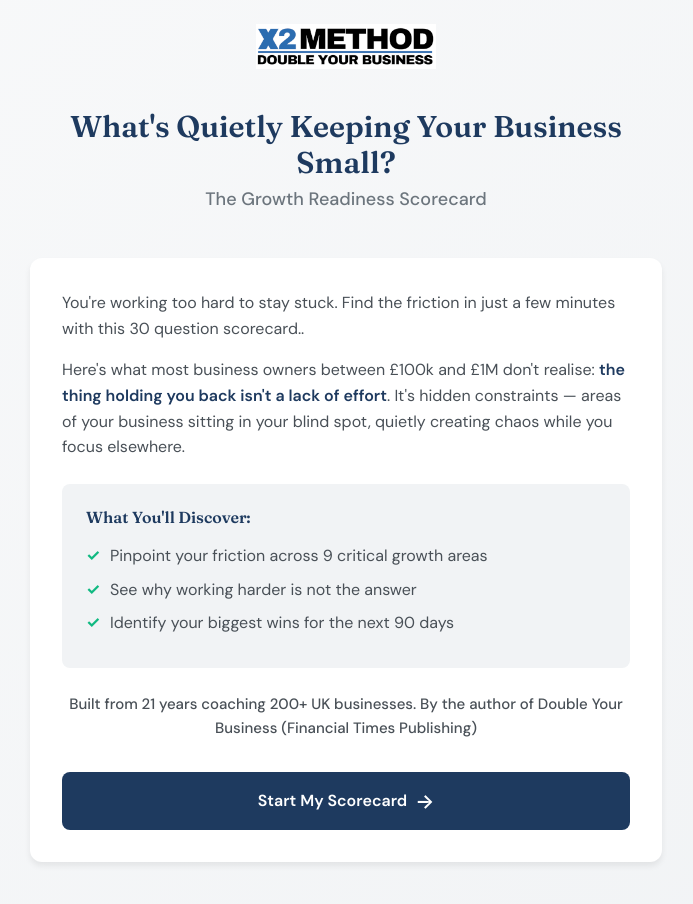
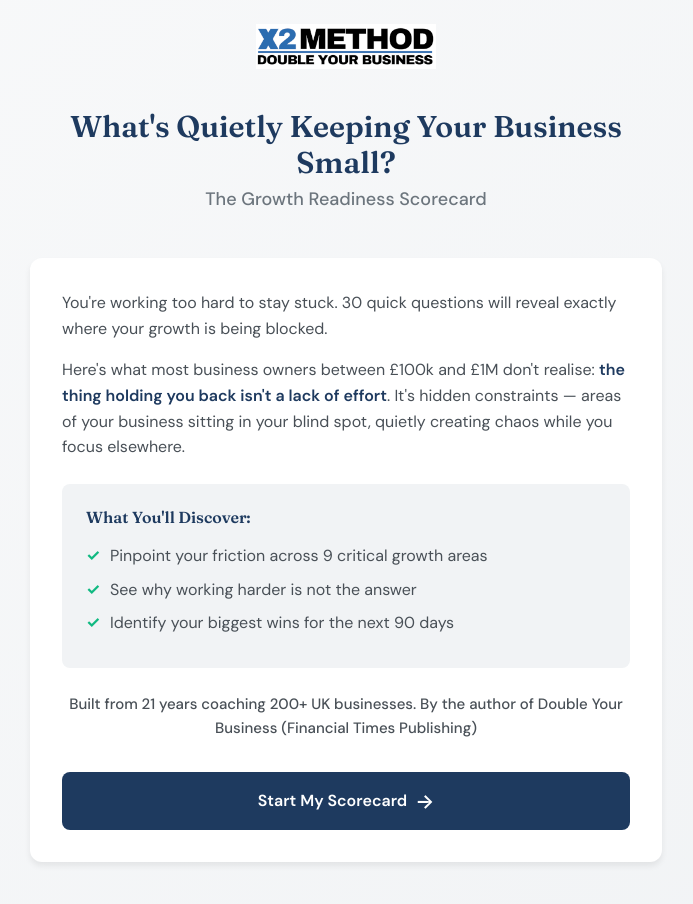
Before and after one commit to Tongeman/questionnaire-app, a website: page index.html in a window 1280 px wide. Shown: the whole page, without its empty margins (294-987 px from the left). Drawn offline with Linux system fonts and the light colour scheme.

Commit message:
more text tweaks

```diff
--- a/index.html
+++ b/index.html
@@ -64,7 +64,7 @@ src="https://www.facebook.com/tr?id=1210841217824265&ev=PageView&noscript=1"
             <h2 class="intro-subtitle">The Growth Readiness Scorecard</h2>
 
             <div class="intro-content">
-                <p>You're working too hard to stay stuck. Find the friction in just a few minutes with this 30 question scorecard..</p>
+                <p>You're working too hard to stay stuck. 30 quick questions will reveal exactly where your growth is being blocked.</p>
 
                 <p>Here's what most business owners between £100k and £1M don't realise: <strong>the thing holding you back isn't a lack of effort</strong>. It's hidden constraints — areas of your business sitting in your blind spot, quietly creating chaos while you focus elsewhere.</p>
 
```
